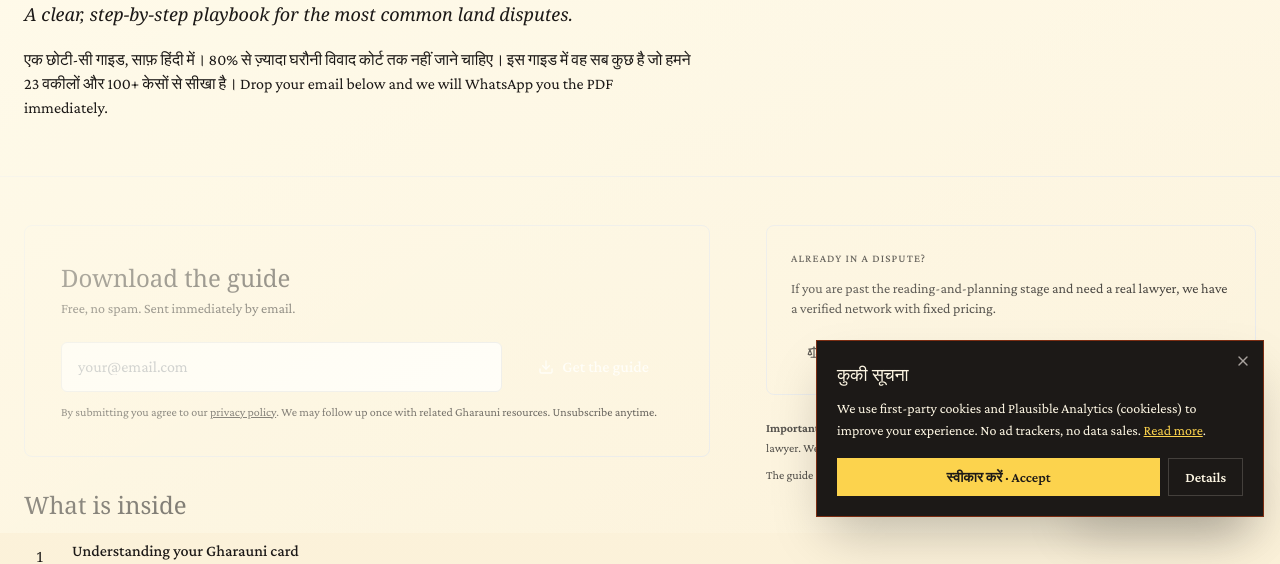
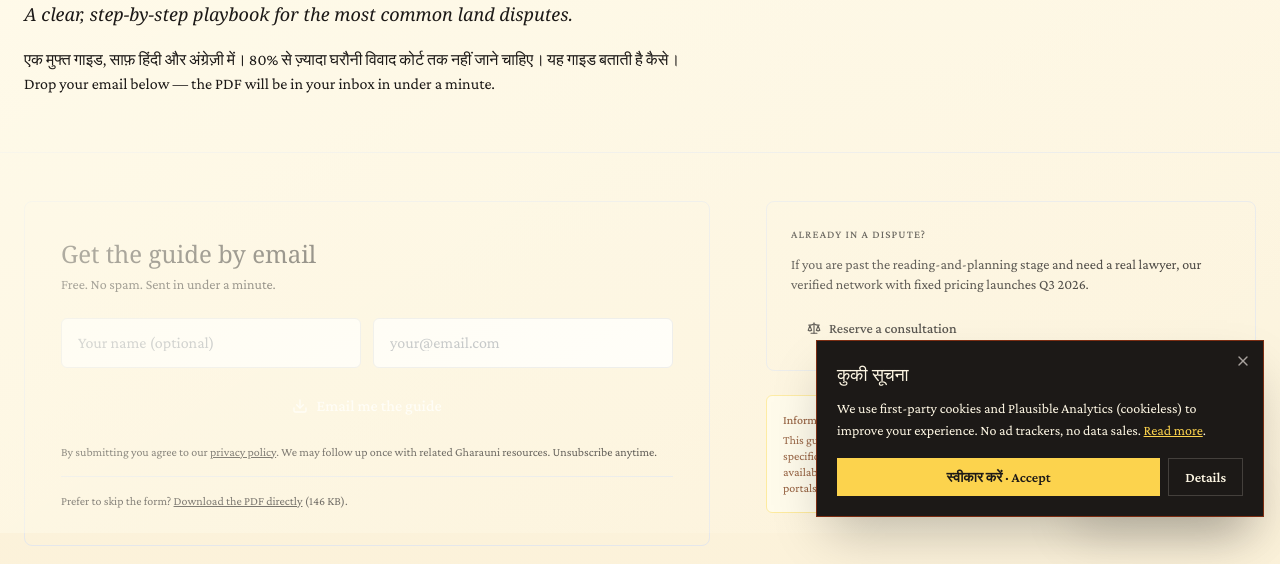
Before and after one commit to WEBWORKSA1/Gharauni-com, a Next.js app: page /dispute/guide in a window 1280 px wide. Shown: the part 267-831 px from the top of the page. Built offline with nearby package versions, Linux system fonts and the light colour scheme; no server answers; a web font is replaced by a local one.

Commit message:
Update /dispute/guide: remove false claims (23 lawyers, 100+ cases, annual lawyer review), correct page count to 19, add name field, add direct PDF download link on success page + as alternative on form. Honest pre-launch disclaimer added.

```diff
--- a/app/dispute/guide/page.tsx
+++ b/app/dispute/guide/page.tsx
@@ -2,10 +2,13 @@
 
 import { useState } from 'react';
 import Link from 'next/link';
-import { Download, BookOpen, CheckCircle2, Loader2, FileText, Scale } from 'lucide-react';
+import { Download, BookOpen, CheckCircle2, Loader2, Scale, FileDown } from 'lucide-react';
 import { Shell } from '@/components/shell';
 
+const PDF_URL = '/gharauni-dispute-guide-v1.pdf';
+
 export default function DisputeGuidePage() {
+  const [name, setName] = useState('');
   const [email, setEmail] = useState('');
   const [submitting, setSubmitting] = useState(false);
   const [submitted, setSubmitted] = useState(false);
@@ -20,7 +23,11 @@ export default function DisputeGuidePage() {
       const res = await fetch('/api/leads', {
         method: 'POST',
         headers: { 'Content-Type': 'application/json' },
-        body: JSON.stringify({ source: 'dispute-guide', payload: { email }, submittedAt: new Date().toISOString() }),
+        body: JSON.stringify({
+          source: 'dispute-guide',
+          payload: { name, email },
+          submittedAt: new Date().toISOString(),
+        }),
       });
       if (!res.ok) throw new Error(`HTTP ${res.status}`);
       setSubmitted(true);
@@ -37,10 +44,10 @@ export default function DisputeGuidePage() {
     { num: 2, title: 'The 4-stage resolution path', body: 'Document, talk, mediate, escalate. The right sequence saves time and money.' },
     { num: 3, title: 'Inheritance disputes', body: 'Step-by-step for sibling conflicts under Hindu Succession Act and Muslim personal law.' },
     { num: 4, title: 'Boundary disagreements', body: 'Joint Tehsildar correction requests, GPS reconciliation, neighbor agreements.' },
-    { num: 5, title: 'Double-claim and forged-document cases', body: 'When someone else claims your plot. Documentation checklist and lawyer escalation path.' },
+    { num: 5, title: 'Double-claim and forged-document cases', body: 'When someone else claims your plot. Documentation checklist and escalation path.' },
     { num: 6, title: 'Going to the panchayat', body: 'How to prepare, what to say, what to bring. Includes a printable mediation request format.' },
     { num: 7, title: 'Tehsildar and court process', body: 'Mutation applications, formal hearings, what to expect, typical timelines.' },
-    { num: 8, title: 'Free legal aid in India', body: 'DLSA application, Lok Adalat, when each is appropriate. With contact numbers per state.' },
+    { num: 8, title: 'Free legal aid in India', body: 'DLSA application, Lok Adalat, when each is appropriate. With the official NALSA portal link.' },
   ];
 
   return (
@@ -50,14 +57,14 @@ export default function DisputeGuidePage() {
         <div className="relative mx-auto max-w-7xl px-6 py-14">
           <div className="max-w-3xl">
             <div className="inline-flex items-center gap-2 rounded-full border border-amber-700/30 bg-amber-50 px-3 py-1 text-xs font-medium text-amber-800 mb-4">
-              <BookOpen className="w-3.5 h-3.5" /> Free · 14 pages · Hindi + English
+              <BookOpen className="w-3.5 h-3.5" /> Free · 19-page bilingual PDF · Hindi + English
             </div>
             <h1 className="font-serif text-4xl lg:text-5xl text-ink leading-tight">
               The Gharauni Dispute Guide
             </h1>
             <p className="mt-2 font-serif text-lg text-ink/70 italic">A clear, step-by-step playbook for the most common land disputes.</p>
             <p className="mt-5 text-ink/80 max-w-2xl">
-              एक छोटी-सी गाइड, साफ़ हिंदी में। 80% से ज़्यादा घरौनी विवाद कोर्ट तक नहीं जाने चाहिए। इस गाइड में वह सब कुछ है जो हमने 23 वकीलों और 100+ केसों से सीखा है। Drop your email below and we will WhatsApp you the PDF immediately.
+              एक मुफ्त गाइड, साफ़ हिंदी और अंग्रेज़ी में। 80% से ज़्यादा घरौनी विवाद कोर्ट तक नहीं जाने चाहिए। यह गाइड बताती है कैसे। Drop your email below — the PDF will be in your inbox in under a minute.
             </p>
           </div>
         </div>
@@ -68,36 +75,60 @@ export default function DisputeGuidePage() {
           <div>
             <div className="rounded-lg border border-ink/10 bg-paper p-7 lg:p-9 mb-8">
               {submitted ? (
-                <div className="text-center py-4">
+                <div className="text-center py-2">
                   <CheckCircle2 className="w-12 h-12 text-green-700 mx-auto mb-3" />
                   <div className="font-serif text-lg text-ink/70 mb-1">गाइड भेजी जा रही है</div>
-                  <h3 className="font-serif text-2xl text-ink mb-2">Check your email</h3>
-                  <p className="text-ink/70 max-w-md mx-auto">The PDF guide is on its way to <span className="font-medium text-ink">{email}</span>. It usually arrives within 5 minutes. Check spam if you do not see it.</p>
+                  <h3 className="font-serif text-2xl text-ink mb-3">Check your email</h3>
+                  <p className="text-ink/70 max-w-md mx-auto mb-6">
+                    The PDF is on its way to <span className="font-medium text-ink">{email}</span>. It usually arrives within a minute. If you do not see it, check spam.
+                  </p>
+                  <div className="border-t border-ink/10 pt-5 max-w-md mx-auto">
+                    <p className="text-sm text-ink/60 mb-3">Do not want to wait? Download it directly:</p>
+                    <a
+                      href={PDF_URL}
+                      download="gharauni-dispute-guide-v1.pdf"
+                      className="inline-flex items-center gap-2 rounded-md bg-terracotta px-5 py-2.5 text-white font-medium hover:bg-terracotta-dark transition-colors"
+                    >
+                      <FileDown className="w-4 h-4" /> Download PDF now (146 KB)
+                    </a>
+                  </div>
                 </div>
               ) : (
                 <form onSubmit={onSubmit}>
-                  <h2 className="font-serif text-2xl text-ink mb-1">Download the guide</h2>
-                  <p className="text-sm text-ink/60 mb-6">Free, no spam. Sent immediately by email.</p>
-                  <div className="flex flex-col sm:flex-row gap-3">
+                  <h2 className="font-serif text-2xl text-ink mb-1">Get the guide by email</h2>
+                  <p className="text-sm text-ink/60 mb-6">Free. No spam. Sent in under a minute.</p>
+                  <div className="grid sm:grid-cols-2 gap-3 mb-3">
+                    <input
+                      type="text"
+                      value={name}
+                      onChange={(e) => setName(e.target.value)}
+                      placeholder="Your name (optional)"
+                      className="rounded-md border border-ink/15 bg-paper px-4 py-3 text-ink placeholder:text-ink/35 focus:border-terracotta focus:ring-2 focus:ring-terracotta/20 outline-none"
+                    />
                     <input
                       type="email"
                       value={email}
                       onChange={(e) => setEmail(e.target.value)}
                       required
                       placeholder="your@email.com"
-                      className="flex-1 rounded-md border border-ink/15 bg-paper px-4 py-3 text-ink placeholder:text-ink/35 focus:border-terracotta focus:ring-2 focus:ring-terracotta/20 outline-none"
+                      className="rounded-md border border-ink/15 bg-paper px-4 py-3 text-ink placeholder:text-ink/35 focus:border-terracotta focus:ring-2 focus:ring-terracotta/20 outline-none"
                     />
-                    <button
-                      type="submit"
-                      disabled={submitting}
-                      className="inline-flex items-center justify-center gap-2 rounded-md bg-terracotta px-6 py-3 text-white font-medium hover:bg-terracotta-dark transition-colors disabled:opacity-60"
-                    >
-                      {submitting ? <Loader2 className="w-4 h-4 animate-spin" /> : <Download className="w-4 h-4" />}
-                      {submitting ? 'Sending…' : 'Get the guide'}
-                    </button>
                   </div>
-                  {error && <p className="mt-3 text-sm text-red-700">{error}</p>}
-                  <p className="mt-3 text-xs text-ink/50">By submitting you agree to our <Link href="/privacy" className="underline">privacy policy</Link>. We may follow up once with related Gharauni resources. Unsubscribe anytime.</p>
+                  <button
+                    type="submit"
+                    disabled={submitting}
+                    className="w-full inline-flex items-center justify-center gap-2 rounded-md bg-terracotta px-6 py-3.5 text-white font-medium hover:bg-terracotta-dark transition-colors disabled:opacity-60"
+                  >
+                    {submitting ? <Loader2 className="w-4 h-4 animate-spin" /> : <Download className="w-4 h-4" />}
+                    {submitting ? 'Sending…' : 'Email me the guide'}
+                  </button>
+                  {error && <p className="mt-3 text-sm text-red-700">{error}. <Link href="/contact" className="underline">Contact us instead</Link>.</p>}
+                  <p className="mt-3 text-xs text-ink/50">
+                    By submitting you agree to our <Link href="/privacy" className="underline">privacy policy</Link>. We may follow up once with related Gharauni resources. Unsubscribe anytime.
+                  </p>
+                  <p className="mt-4 pt-4 border-t border-ink/10 text-xs text-ink/55">
+                    Prefer to skip the form? <a href={PDF_URL} download="gharauni-dispute-guide-v1.pdf" className="text-terracotta underline">Download the PDF directly</a> (146 KB).
+                  </p>
                 </form>
               )}
             </div>
@@ -117,20 +148,28 @@ export default function DisputeGuidePage() {
                   </li>
                 ))}
               </ol>
+              <p className="mt-6 text-xs text-ink/55">
+                Plus: a printable mediation request template in both Hindi and English, ready to file with your gram panchayat.
+              </p>
             </div>
           </div>
 
           <div className="space-y-6">
             <div className="rounded-lg border border-ink/10 bg-ink/[0.015] p-6">
               <div className="text-[11px] uppercase tracking-widest text-terracotta/80 font-medium mb-3">Already in a dispute?</div>
-              <p className="text-sm text-ink/75 mb-4">If you are past the reading-and-planning stage and need a real lawyer, we have a verified network with fixed pricing.</p>
+              <p className="text-sm text-ink/75 mb-4">
+                If you are past the reading-and-planning stage and need a real lawyer, our verified network with fixed pricing launches Q3 2026.
+              </p>
               <Link href="/dispute/lawyer" className="inline-flex items-center gap-2 rounded-md bg-ink text-paper px-4 py-2 text-sm font-medium hover:bg-terracotta transition-colors">
-                <Scale className="w-3.5 h-3.5" /> Talk to a lawyer · ₹999
+                <Scale className="w-3.5 h-3.5" /> Reserve a consultation
               </Link>
             </div>
-            <div className="text-xs text-ink/55 leading-relaxed">
-              <p className="mb-2"><strong className="text-ink/70">Important:</strong> This guide is informational, not legal advice. For your specific situation, consult a property lawyer. We list verified ones at <Link href="/dispute/lawyer" className="underline">/dispute/lawyer</Link>.</p>
-              <p>The guide is reviewed annually by practicing property lawyers in UP, MH, and HR.</p>
+
+            <div className="rounded-md bg-amber-50 border border-amber-200 p-4 text-xs text-amber-900">
+              <p className="font-medium mb-1">Informational only, not legal advice.</p>
+              <p>
+                This guide is general procedural information. Indian property law is state-specific; for your specific case, consult a property lawyer in your state. The guide is compiled from publicly available government procedural information (Ministry of Panchayati Raj, state Bhulekh portals, DLSA guidelines).
+              </p>
             </div>
           </div>
         </div>
```
